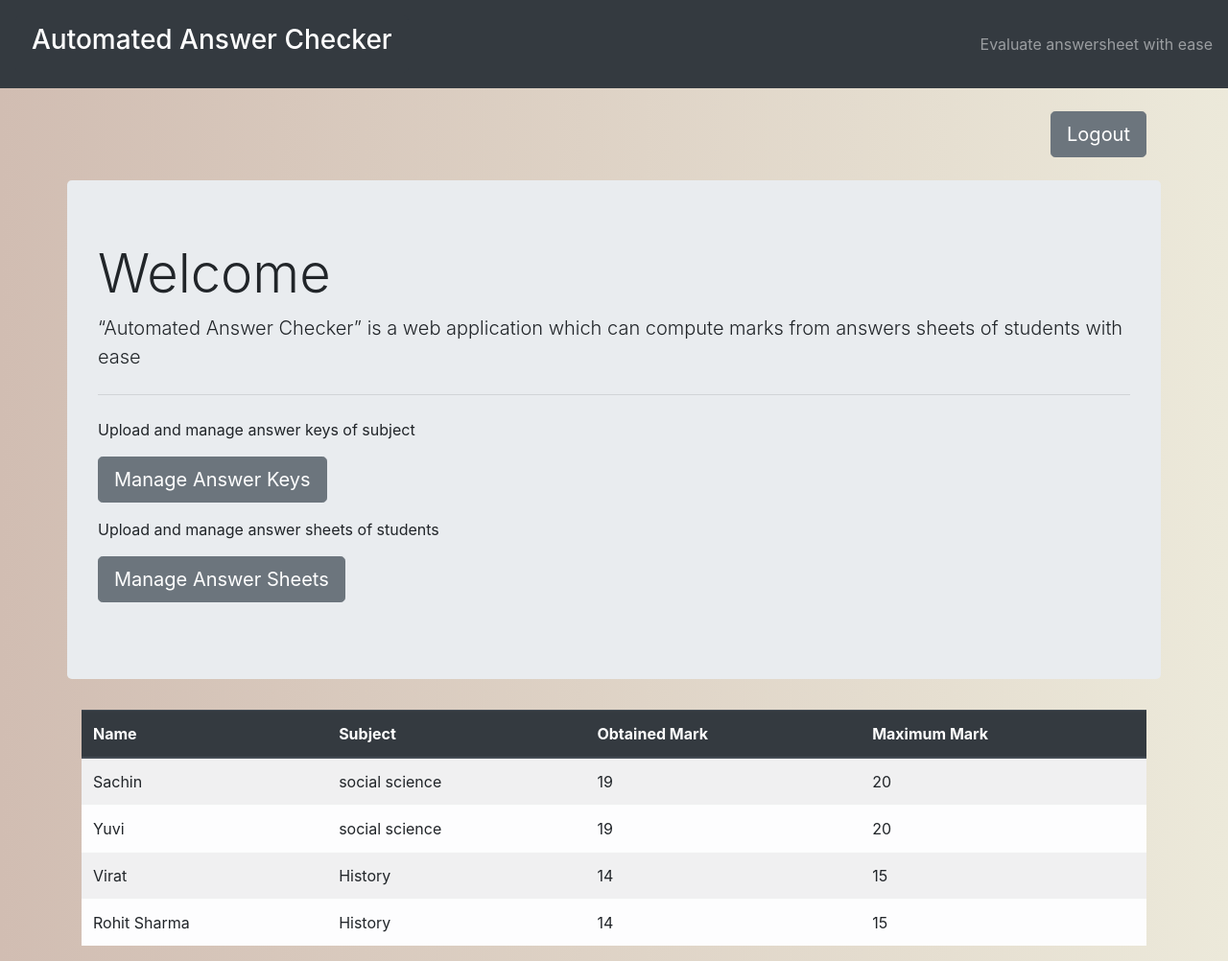
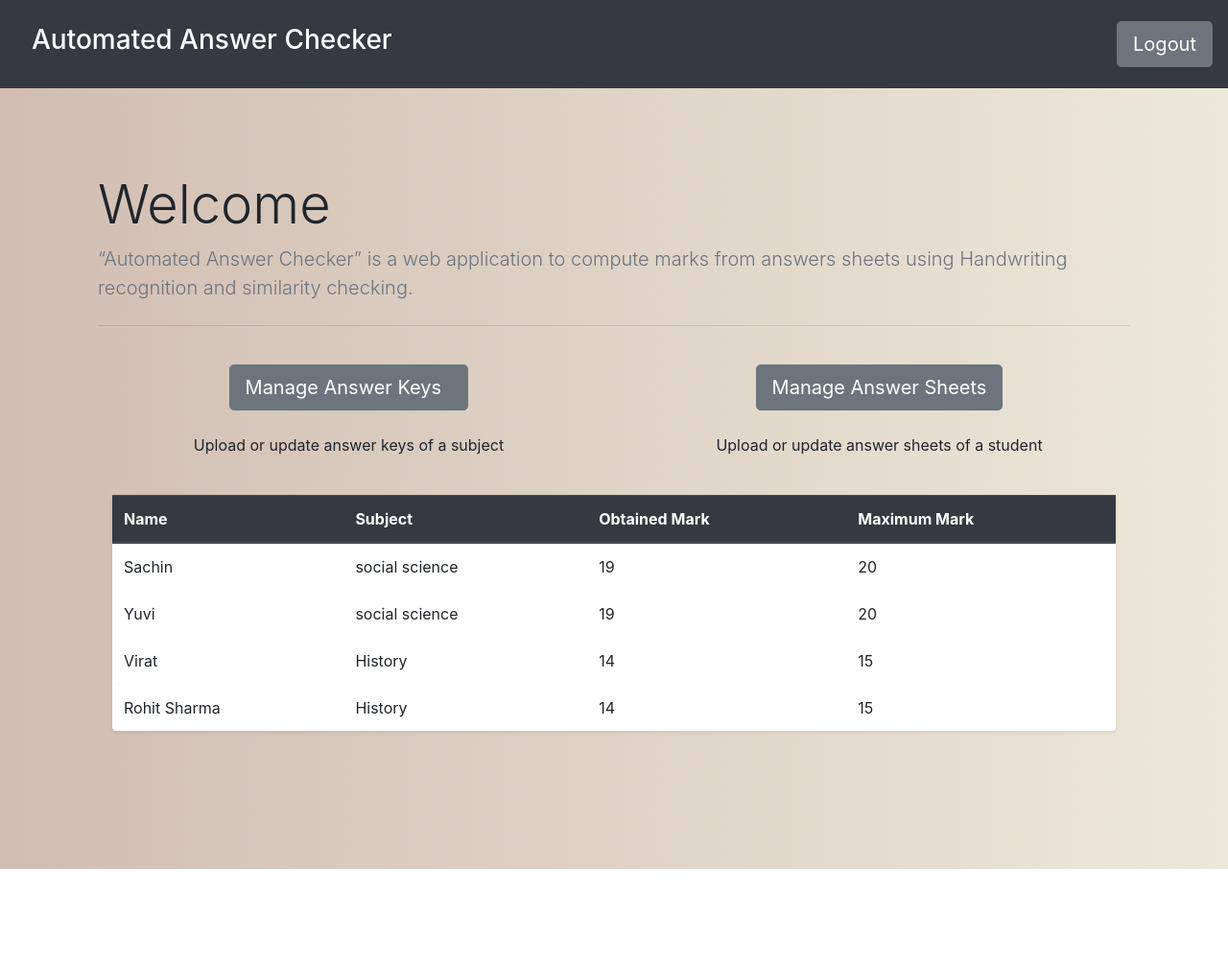
Before and after one commit to harisreedhar/Automated-Answer-Checker, a Django app: page / in a window 1280 px wide. Shown: the whole page at 96% size. After the commit the page ends 906 px from the top, so only its background shows below. Run offline with Django 3.2, Linux system fonts and the light colour scheme; a user stored in the database is signed in; data comes from the database, SQL or seed files in the repository; parts of the project's set-up code (start-up, migrations or seed data) failed here and were passed over; some libraries are stand-ins or nearby versions.

Commit message:
ui update
move logout and register button to navbar

```diff
--- a/AAC/core/calculate_mark.py
+++ b/AAC/core/calculate_mark.py
@@ -105,9 +105,3 @@ def calculateMark(answerSheet, answerKey):
        computed_mark = sum(computedMarks)
 
        return actual_mark, computed_mark
-
-answerKey = {'Qn1':[("frederick Barbarossa was elected king of germany on 4th march 1152"), 5],
-             'Qn2':[("ivan the terrible was the first brand prince to have himself officially crowned tsar"), 10],
-             'Qn3':[("The noble six hundred refers to the six hundred British soldiers of light brigade"), 10]}
-
-imagePath = '/home/hari/Downloads/htr_test.pdf'
--- a/AAC/core/templates/base.html
+++ b/AAC/core/templates/base.html
@@ -23,12 +23,36 @@
                 </button>
                 </form>
         </span>
-        <span class="navbar-text">
-                Evaluate answersheet with ease
-        </span>
+
+        <!-- Lazy code for show/hide logout and regiter button -->
+        {% if request.get_full_path != '/accounts/login/?next=/' %}
+        {% if request.get_full_path != '/accounts/register/' %}
+        {% if request.get_full_path != '/accounts/login/' %}
+        <form action="{% url 'logout' %}" method="POST">
+                {% csrf_token %}
+                <button type="submit" class="btn btn-secondary btn-lg" value="Logout">
+                  Logout
+                </button>
+                <br>
+        </form>
+        {% endif %}
+        {% endif %}
+        {% endif %}
+
+        {% if request.get_full_path == '/accounts/login/?next=/' %}
+        <form action="{% url 'register' %}">
+                <input type="submit" class="btn btn-light btn-lg" value="New Teacher Registration" />
+        </form>
+        {% endif %}
+
+        {% if request.get_full_path == '/accounts/login/' %}
+        <form action="{% url 'register' %}">
+                <input type="submit" class="btn btn-light btn-lg" value="New Teacher Registration" />
+        </form>
+        {% endif %}
+
         </nav>
         <br>
-
 
 {% block content%}
 
@@ -47,5 +71,7 @@
 <script src="https://stackpath.bootstrapcdn.com/bootstrap/4.4.1/js/bootstrap.min.js"
         integrity="sha384-wfSDF2E50Y2D1uUdj0O3uMBJnjuUD4Ih7YwaYd1iqfktj0Uod8GCExl3Og8ifwB6"
         crossorigin="anonymous"></script>
+
+
 </body>
 </html>
--- a/AAC/core/templates/home.html
+++ b/AAC/core/templates/home.html
@@ -3,34 +3,28 @@
 
 {% block content %}
 <section id="AAC">
-    <div class="container" align="right">
-      <form action="{% url 'logout' %}" method="POST">
-        {% csrf_token %}
-        <button type="submit" class="btn btn-secondary btn-lg" value="Logout">
-          Logout
-        </button>
-        <br>
-      </form>
-      <br>
-    </div>
-
     <div class="container">
         <div class="row">
 
-          <div class="jumbotron">
+          <div style="background:transparent !important" class="jumbotron">
             <h1 class="display-4">Welcome</h1>
-            <p class="lead">“Automated Answer Checker” is a web application which can compute marks from answers sheets of students with ease</p>
+            <p class="lead text-secondary">“Automated Answer Checker” is a web application to compute marks from answers sheets using Handwriting recognition and similarity checking.</p>
             <hr class="my-4">
-            <p>Upload and manage answer keys of subject</p>
+
+            <div class="row">
+              <div class="col" align="center">
                 <p class="lead">
                   <form action="{% url 'answer_key_upload' %}">
                     {% csrf_token %}
                     <button type="submit" class="btn btn-secondary btn-lg" value="Upload Answer Key">
-                  Manage Answer Keys
+                      Manage Answer Keys &nbsp;
                     </button>
                   </form>
+                  </br>
+                  <p>Upload or update answer keys of a subject</p>
                 </p>
-            <p>Upload and manage answer sheets of students</p>
+              </div>
+              <div class="col" align="center">
                 <p class="lead">
                   <form action="{% url 'answer_sheet_upload' %}">
                     {% csrf_token %}
@@ -38,12 +32,15 @@
                       Manage Answer Sheets
                     </button>
                   </form>
+                  </br>
+                  <p>Upload or update answer sheets of a student</p>
                 </p>
               </div>
             </div>
 
-          <div class="column">
-          <table class="table table-striped table-light table-hover">
+          </br>
+          <div class="col">
+            <table class="table table-light table-hover shadow-sm p-3 mb-5 bg-white rounded">
             <thead class="thead-dark">
               <tr>
                 <th scope="col">Name</th>
@@ -66,6 +63,9 @@
       </div>
     </div>
 
+  </div>
+</div>
+
 </section>
 
 {% endblock %}
```
Also changed, not shown: AAC/core/templates/upload_answerkey.html (+0 -9 lines), AAC/core/templates/upload_answersheet.html (+0 -10 lines). Lines whose indentation alone changed are shown as unchanged.
